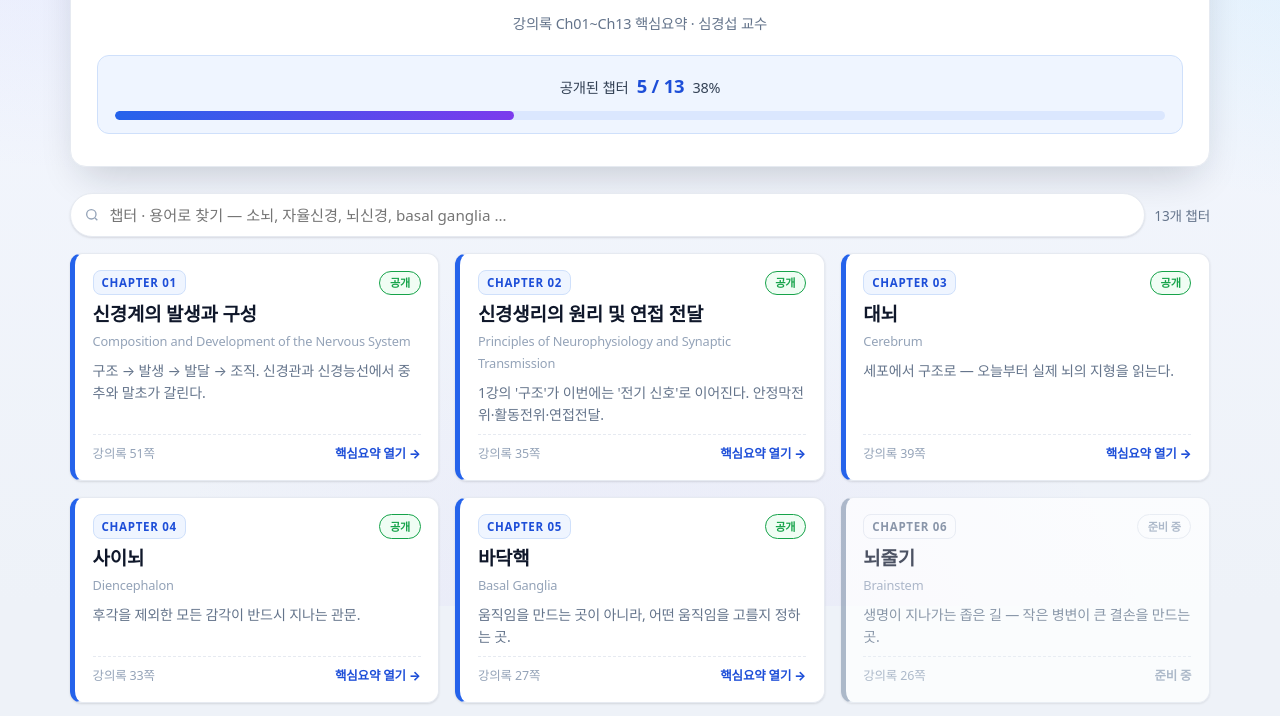
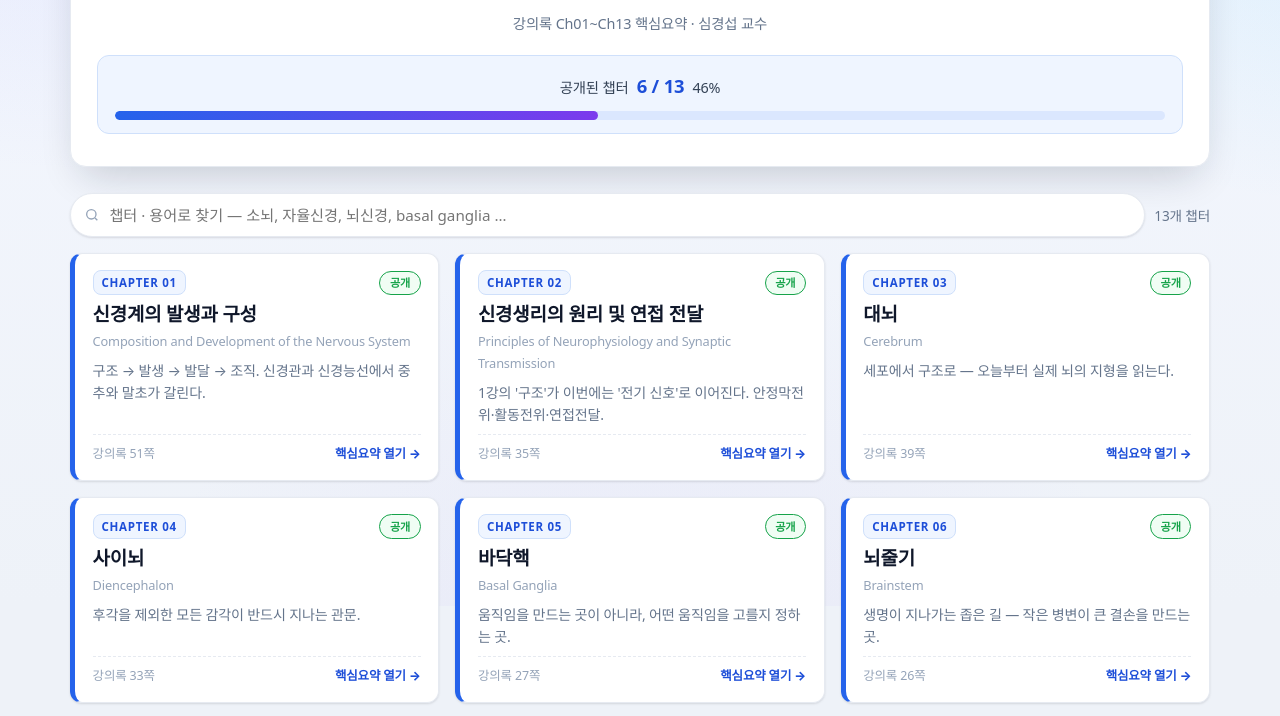
Before and after one commit to gssim11/neuroanat-hub, a plain HTML site: page index.html in a window 1280 px wide. Shown: the part 194-910 px from the top of the page. Drawn offline with Linux system fonts and the light colour scheme.

Commit message:
Ch06 뇌줄기 공개 (na-ch06.vercel.app)
Co-Authored-By: Claude Opus 5.5 <noreply@anthropic.com>

```diff
--- a/index.html
+++ b/index.html
@@ -240,7 +240,8 @@ var CHAPTERS = [
    desc:"움직임을 만드는 곳이 아니라, 어떤 움직임을 고를지 정하는 곳.", slides:27,
    url:"https://na-ch05.vercel.app/"},
   {n:6,  kr:"뇌줄기", en:"Brainstem",
-   desc:"생명이 지나가는 좁은 길 — 작은 병변이 큰 결손을 만드는 곳.", slides:26, url:""},
+   desc:"생명이 지나가는 좁은 길 — 작은 병변이 큰 결손을 만드는 곳.", slides:26,
+   url:"https://na-ch06.vercel.app/"},
   {n:7,  kr:"소뇌", en:"Cerebellum",
    desc:"움직임을 만들지 않고, 만들어진 움직임을 비교·교정하는 곳.", slides:33, url:""},
   {n:8,  kr:"척수", en:"Spinal Cord",
```
